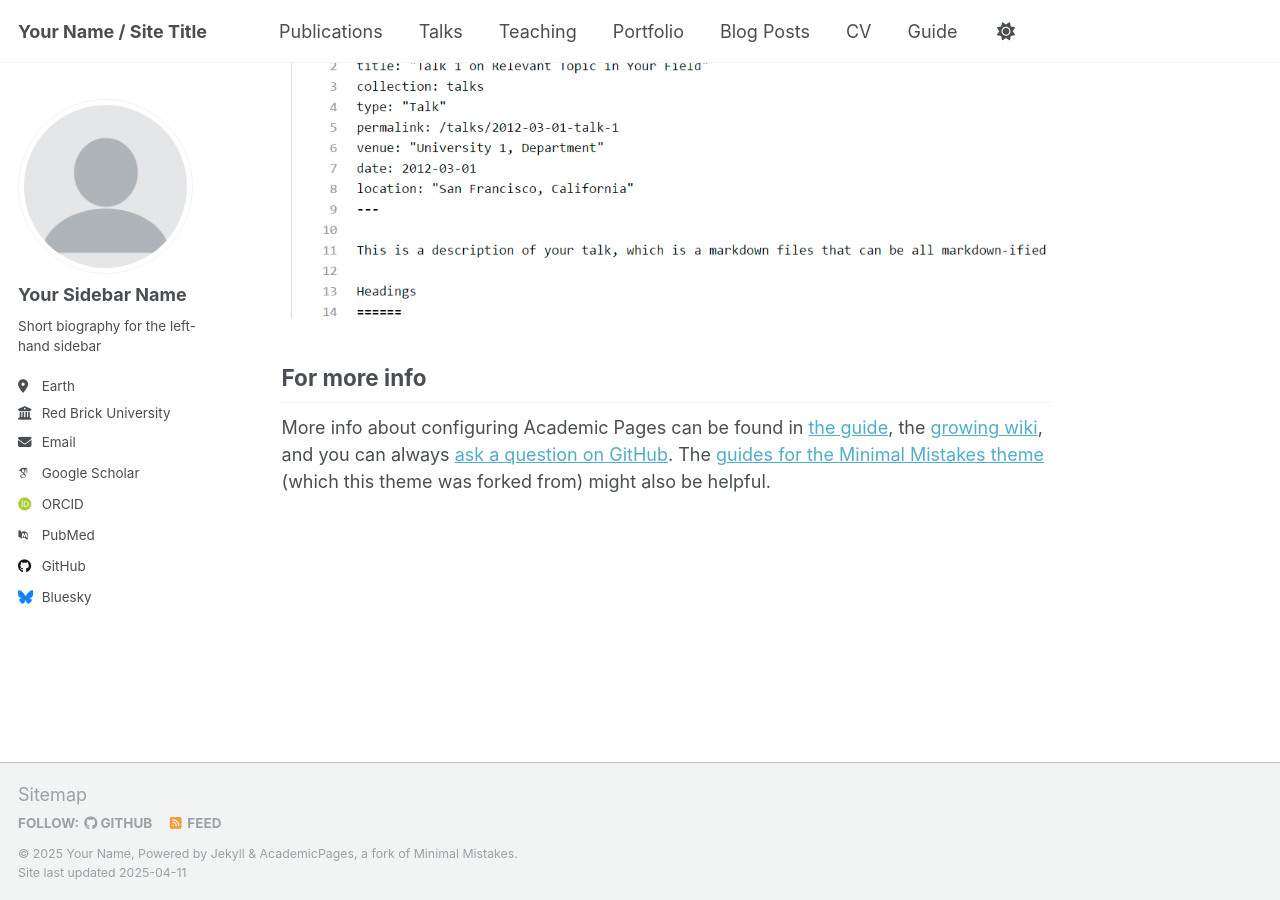
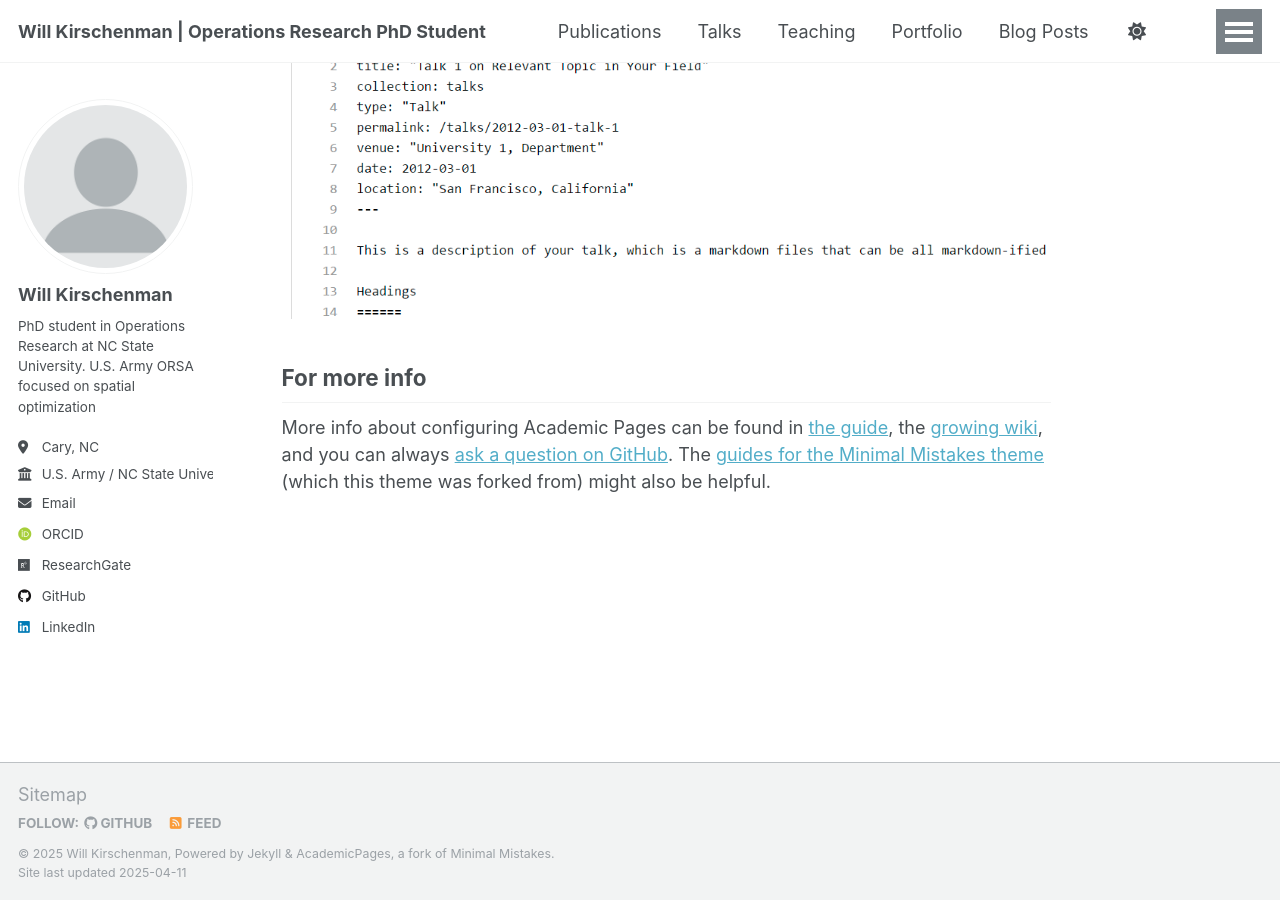
Before and after one commit to willk30/willk30.github.io, a Jekyll site: the page built from _pages/about.md, in a window 1280 px wide and 900 px high, scrolled down 2636 px. Built offline with Jekyll 4.4.1, drawn with Linux system fonts in a browser that asks for light colours; some web fonts are replaced.

Commit message:
Update _config.yml

```diff
--- a/_config.yml
+++ b/_config.yml
@@ -9,71 +9,69 @@
 # Basic Site Settings
 locale                   : "en-US"
 site_theme               : "default"
-title                    : "Your Name / Site Title"
+title                    : "Will Kirschenman | Operations Research PhD Student"
 title_separator          : "-"
-name                     : &name "Your Name"
-description              : &description "personal description"
-url                      : https://academicpages.github.io # the base hostname & protocol for your site e.g. "https://[your GitHub username].github.io"
-baseurl                  : "" # the subpath of your site, e.g. "/blog"
-repository               : "academicpages/academicpages.github.io"
+name                     : &name "Will Kirschenman"
+description              : &description "PhD student in Operations Research at NC State University. U.S. Army Operations Research Analyst focused on 2-D bin packing and a multi-level prioritization framework for spatial optimization"
+url                      : "https://willk30.github.io" # personal GitHub Pages root
+baseurl                  : "" # no subpath since this is a user site
+repository               : "willk30/willk30.github.io"
 
 # Site Author - The following control what appear as part of the author content on the side bar.
 #               If a field is blank the icon and link will not appear, otherwise it will be shown.
 #               Additional customization can be done by editing /_includes/author-profile.html
 author:
-  # Biographic information
-  avatar           : "profile.png"
-  name             : "Your Sidebar Name"
-  pronouns         : # example: "she/her"
-  bio              : "Short biography for the left-hand sidebar"
-  location         : "Earth"
-  employer         : "Red Brick University"
-  uri              : # URL
-  email            : "none@example.org"
+  avatar           : "profile.png"  # replace if you use a different filename
+  name             : "Will Kirschenman"
+  pronouns         :
+  bio              : "PhD student in Operations Research at NC State University. U.S. Army ORSA focused on spatial optimization"
+  location         : "Cary, NC"
+  employer         : "U.S. Army / NC State University"
+  uri              :
+  email            : "wkkirsch@ncsu.edu"
 
   # Academic websites
-  arxiv            : # URL - Update with the correct link to your profile
-  googlescholar    : "https://scholar.google.com/citations?user=PS_CX0AAAAAJ"
-  impactstory      : # URL
-  orcid            : "http://orcid.org/yourorcidurl"
-  semantic         : # URL
-  pubmed           : "https://www.ncbi.nlm.nih.gov/pubmed/?term=john+snow"
-  researchgate     : # URL
-  scopus           : # URL
+  arxiv            :
+  googlescholar    :
+  impactstory      :
+  orcid            : "https://orcid.org/0009-0000-5514-7737"
+  semantic         :
+  pubmed           :
+  researchgate     : "https://www.researchgate.net/profile/William-Kirschenman"
+  scopus           :
 
   # Repositories and software development
-  bitbucket        : # Username - Update with your username on the site
-  codepen          : # Username
-  dribbble         : # Username
-  github           : "academicpages"
-  kaggle           : # Username
-  stackoverflow    : # User number or user number and name (i.e., use "1" or "1/jeff-atwood")
+  github           : "willk30"
+  bitbucket        :
+  codepen          :
+  dribbble         :
+  kaggle           :
+  stackoverflow    :
 
   # Social media
-  bluesky          : "bsky.app" # Replace this with you Bluesky username
-  facebook         : # Username
-  flickr           : # Username
-  foursquare       : # Username
-  goodreads        : # Username
-  google_plus      : # Username
-  keybase          : # Username
-  instagram        : # Username
-  lastfm           : # Username
-  linkedin         : # Username
-  mastodon         : # URL
-  medium           : # URL
-  pinterest        : # Username
-  soundcloud       : # Username
-  steam            : # Username
-  telegram         : # URL
-  tumblr           : # Username
-  twitter          : # Username for X / Twitter
-  vine             : # Username
-  weibo            : # Username
-  wikipedia        : # Username
-  xing             : # Username
-  youtube          : # Username
-  zhihu            : # Username
+  bluesky          :
+  facebook         :
+  flickr           :
+  foursquare       :
+  goodreads        :
+  google_plus      :
+  instagram        :
+  lastfm           :
+  linkedin         : "william-kirschenman-11a78989"
+  mastodon         :
+  medium           :
+  pinterest        :
+  soundcloud       :
+  steam            :
+  telegram         :
+  tumblr           :
+  twitter          :
+  vine             :
+  weibo            :
+  wikipedia        :
+  xing             :
+  youtube          :
+  zhihu            :
 
 # Publication Category - The following the list of publication categories and their headings
 publication_category:
```
